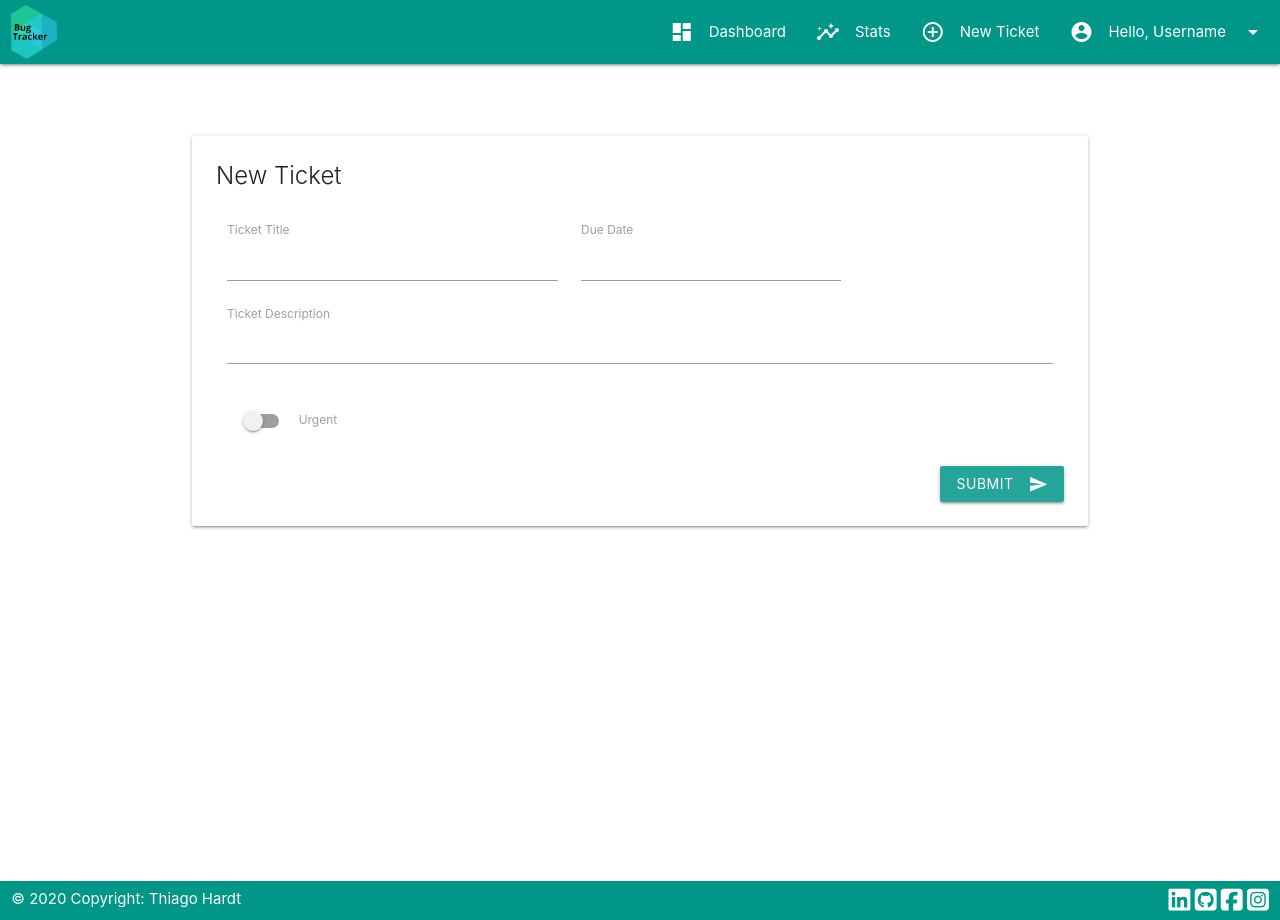
After one commit to Code-Institute-Submissions/bug-tracker-1, a Flask app: page /new_ticket in a window 1280 px wide. The commit adds this page. Run offline with Flask 2, Linux system fonts and the light colour scheme; some libraries are stand-ins or nearby versions.

Commit message:
Updated templates for better reusability

```diff
--- a/app.py
+++ b/app.py
@@ -28,6 +28,16 @@ def dashboard():
     return render_template("dashboard.html")
 
 
+@app.route('/new_ticket')
+def new_ticket():
+    return render_template("new_ticket.html")
+
+
+@app.route('/ticket')
+def get_ticket():
+    return render_template("ticket.html")
+
+
 if __name__ == "__main__":
     app.run(host=os.environ.get("IP"),
             port=int(os.environ.get("PORT")),
--- a/static/js/script.js
+++ b/static/js/script.js
@@ -3,4 +3,6 @@ $(document).ready(function () {
     $('.sidenav').sidenav();
     $('.collapsible').collapsible();
     $('.tabs').tabs();
+    $('.datepicker').datepicker();
+    $('select').formSelect();
   });
--- /dev/null
+++ b/templates/footer.html
@@ -0,0 +1,39 @@
+<div class="footer teal">
+  <div class="row white-text">
+    <div class="col left-align text-copyright">
+      © 2020 Copyright:<a
+        id="text-footer"
+        href="https://thiagohardt.github.io/thiago-hardt-portfolio"
+        target="_blank"
+      >
+        Thiago Hardt</a
+      >
+    </div>
+    <div class="col right">
+      <a
+        class="white-text"
+        href="https://www.linkedin.com/in/thiago-hardt-461144195"
+        target="_blank"
+        ><i class="fab fa-linkedin social-link"></i
+      ></a>
+      <a
+        class="white-text"
+        href="https://github.com/ThiagoHardt"
+        target="_blank"
+        ><i class="fab fa-github-square social-link"></i
+      ></a>
+      <a
+        class="white-text"
+        href="https://www.facebook.com/thiago.hardt/"
+        target="_blank"
+        ><i class="fab fa-facebook-square social-link"></i
+      ></a>
+      <a
+        class="white-text"
+        href="https://www.instagram.com/thiagohardt/"
+        target="_blank"
+        ><i class="fab fa-instagram-square social-link"></i
+      ></a>
+    </div>
+  </div>
+</div>
--- /dev/null
+++ b/templates/head.html
@@ -0,0 +1,28 @@
+<!DOCTYPE html>
+<html lang="en">
+  <head>
+    <meta charset="UTF-8" />
+    <meta name="viewport" content="width=device-width, initial-scale=1.0" />
+    <!-- Font Awesome -->
+    <link
+      href="https://fonts.googleapis.com/icon?family=Material+Icons"
+      rel="stylesheet"
+    />
+    <!--Import materialize.css-->
+    <link
+      rel="stylesheet"
+      href="https://cdnjs.cloudflare.com/ajax/libs/materialize/1.0.0/css/materialize.min.css"
+    />
+    <script
+      src="https://kit.fontawesome.com/ad3578afcd.js"
+      crossorigin="anonymous"
+    ></script>
+    <!-- Local CSS -->
+    <link
+      rel="stylesheet"
+      href=".{{ url_for('static', filename='css/style.css') }}"
+      type="text/css"
+    />
+    <title>Bug Tracker</title>
+  </head>
+</html>
--- a/templates/login.html
+++ b/templates/login.html
@@ -1,4 +1,4 @@
-{% extends "dashboard.html" %} {% block content %}
+{% include 'head.html' %}
 <div class="container container-login">
   <div class="card">
     <div class="card-content">
@@ -34,4 +34,4 @@
     </div>
   </div>
 </div>
-{% endblock %}
+{% include "scripts.html" %}
--- /dev/null
+++ b/templates/navbar.html
@@ -0,0 +1,68 @@
+<body>
+  <ul id="dropdown-user" class="dropdown-content">
+    <li>
+      <a href="#!"><i class="material-icons">account_circle</i>Account</a>
+    </li>
+    <li>
+      <a href="#!"><i class="material-icons">exit_to_app</i>Logout</a>
+    </li>
+  </ul>
+  <nav>
+    <div class="nav-wrapper teal">
+      <a href="#!" class="brand-logo">
+        <img
+          class="navbar-logo hide-on-med-and-down"
+          src="{{ url_for('static', filename='images/logo.png') }}"
+          alt="Bug Tracker Logo"
+      /></a>
+      <a href="#" data-target="sidenav" class="sidenav-trigger"
+        ><i class="material-icons">menu</i></a
+      >
+      <ul class="right hide-on-med-and-down">
+        <li>
+          <a href="#!"><i class="material-icons left">dashboard</i>Dashboard</a>
+        </li>
+        <li>
+          <a href="#!"><i class="material-icons left">insights</i>Stats</a>
+        </li>
+        <li>
+          <a href="#!"
+            ><i class="material-icons left">add_circle_outline</i>New Ticket</a
+          >
+        </li>
+        <!-- Dropdown Trigger -->
+        <li>
+          <a class="dropdown-trigger" href="#!" data-target="dropdown-user"
+            ><i class="material-icons left">account_circle</i>Hello, Username<i
+              class="material-icons right"
+              >arrow_drop_down</i
+            ></a
+          >
+        </li>
+      </ul>
+      <!-- Sidenav -->
+      <ul class="sidenav" id="sidenav">
+        <li>
+          <a href="#!" class="center-align">Hello, Username</a>
+        </li>
+        <li>
+          <a href="#!"><i class="material-icons left">dashboard</i>Dashboard</a>
+        </li>
+        <li>
+          <a href="#!"><i class="material-icons left">insights</i>Stats</a>
+        </li>
+        <li>
+          <a href="#!"
+            ><i class="material-icons left">add_circle_outline</i>New Ticket</a
+          >
+        </li>
+        <li>
+          <a href="#!"><i class="material-icons">account_circle</i>Account</a>
+        </li>
+        <li>
+          <a href="#!"><i class="material-icons">exit_to_app</i>Logout</a>
+        </li>
+      </ul>
+    </div>
+  </nav>
+</body>
--- a/templates/new_ticket.html
+++ b/templates/new_ticket.html
@@ -0,0 +1,70 @@
+{% include 'head.html' %} {% include 'navbar.html' %}
+<div class="container container-tickets">
+  <div class="row">
+    <div class="card">
+      <div class="card-content">
+        <form class="row">
+          <div class="row">
+            <span class="card-title">New Ticket</span>
+          </div>
+          <div class="input-field col s12 l5">
+            <input
+              id="ticket-title"
+              name="ticket-title"
+              type="text"
+              class="validate"
+              placeholder=""
+              required
+            />
+            <label for="ticket-title">Ticket Title</label>
+          </div>
+          <div class="input-field col s12 l4">
+            <input
+              id="due-date"
+              name="due-date"
+              type="text"
+              class="datepicker"
+              placeholder=""
+              required
+            />
+            <label for="due-date">Due Date</label>
+          </div>
+          <div class="row">
+            <div class="input-field col s12">
+              <textarea
+                id="description"
+                name="description"
+                class="materialize-textarea validate"
+                placeholder=""
+                required
+              ></textarea>
+              <label for="description">Ticket Description</label>
+            </div>
+            <div class="row">
+              <div class="input-field col s12">
+                <div class="switch">
+                  <label>
+                    <input type="checkbox" />
+                    <span class="lever"></span>
+                    Urgent
+                  </label>
+                </div>
+              </div>
+            </div>
+          </div>
+          <div class="row right">
+            <button
+              class="btn waves-effect waves-light"
+              type="submit"
+              name="submit"
+            >
+              Submit
+              <i class="material-icons right">send</i>
+            </button>
+          </div>
+        </form>
+      </div>
+    </div>
+  </div>
+</div>
+{% include "footer.html" %} {% include "scripts.html" %}
--- /dev/null
+++ b/templates/scripts.html
@@ -0,0 +1,12 @@
+<!-- JQuery -->
+<script
+  type="text/javascript"
+  src="https://cdnjs.cloudflare.com/ajax/libs/jquery/3.5.1/jquery.min.js"
+></script>
+<!-- Materialize -->
+<script src="https://cdnjs.cloudflare.com/ajax/libs/materialize/1.0.0/js/materialize.min.js"></script>
+<!-- Local JS -->
+<script
+  type="text/javascript"
+  src="{{ url_for('static', filename='js/script.js') }}"
+></script>
```
Also changed, not shown: templates/dashboard.html (+7 -162 lines), templates/ticket.html (added, +9 -0 lines).
